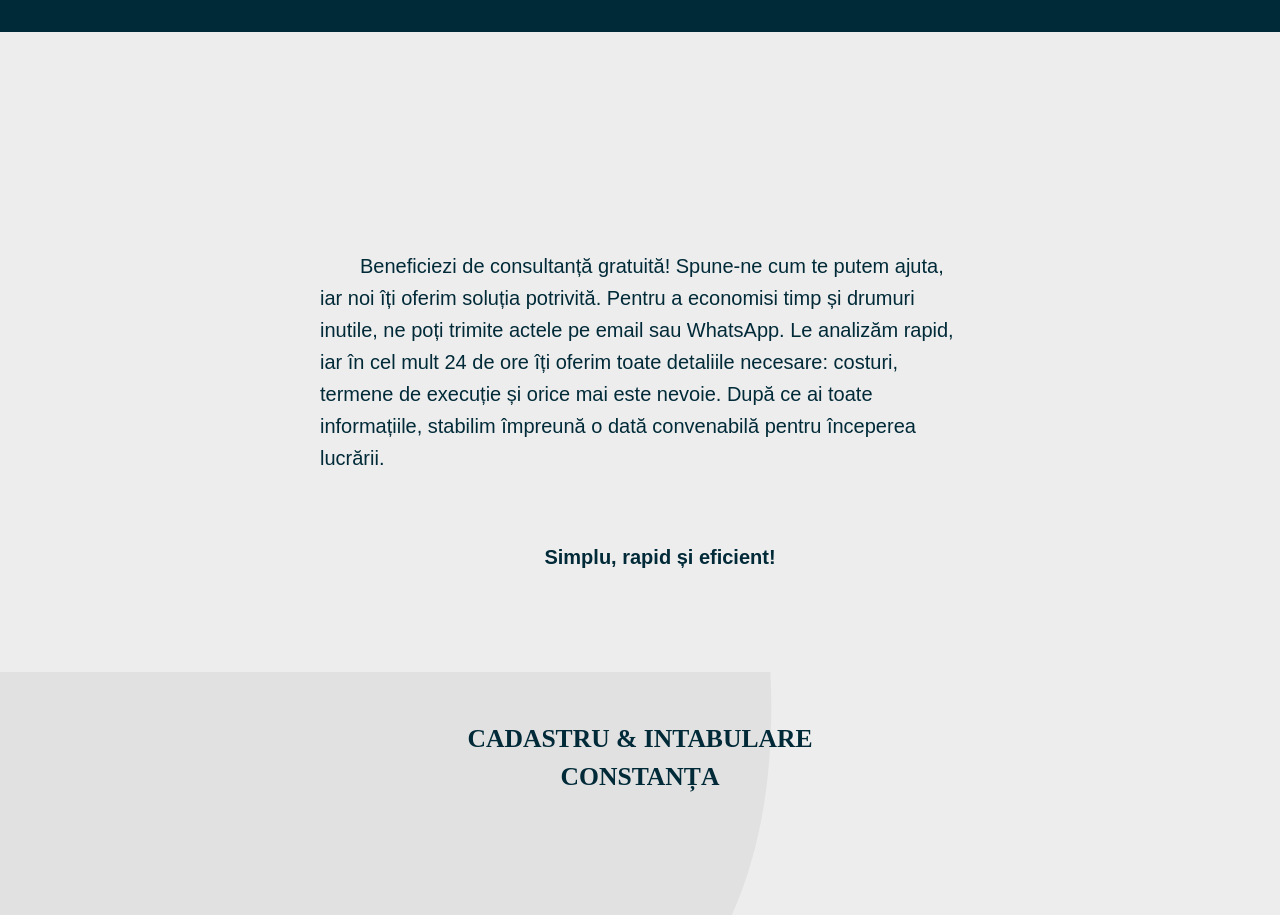
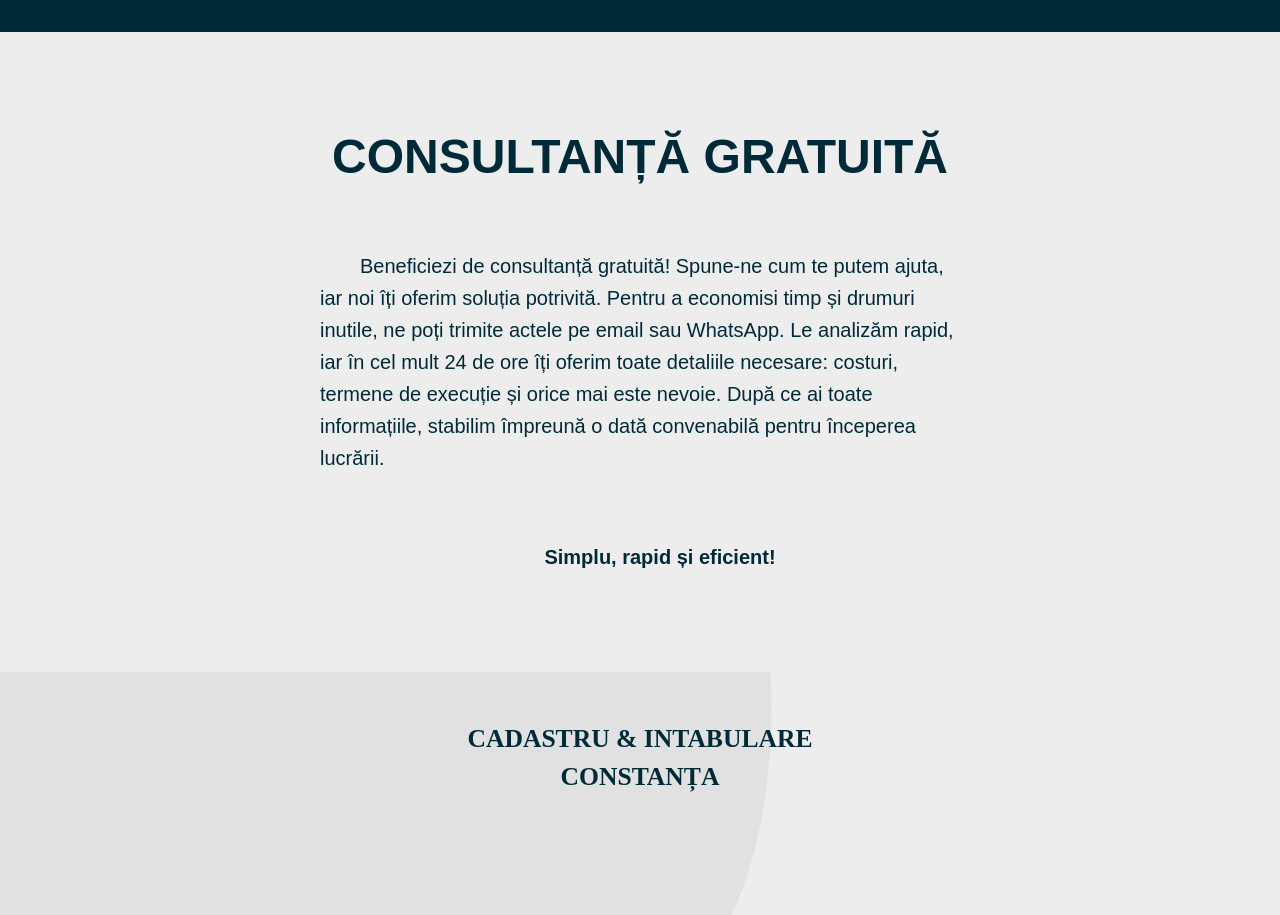
Before and after one commit to MocanuAlinD/cadastrumad, a Next.js app: page / in a window 1280 px wide. Shown: the part 2640-3555 px from the top of the page. Built offline with nearby package versions, Linux system fonts and the light colour scheme; a web font is replaced by a local one.

Commit message:
Fixed one text that i forgot to change color

```diff
--- a/src/app/page.tsx
+++ b/src/app/page.tsx
@@ -5,7 +5,7 @@ import styles from "./mainpage.module.css";
 
 export default function Home() {
   const h3Style = "text-lg md:text-5xl font-extrabold text-center text-[var(--primaryColor)]";
-  const h3Styletitle = "text-lg md:text-5xl font-extrabold text-center text-[var(--secondaryColor)]";
+  const h3StyleDark = "text-lg md:text-5xl font-extrabold text-center text-[var(--secondaryColor)]";
 
   return (
     <div className="w-full">
@@ -27,7 +27,7 @@ export default function Home() {
               " flex flex-col items-center justify-evenly gap-4 py-12 md:min-h-[40rem]"
             }
           >
-            <h3 className={h3Styletitle}>
+            <h3 className={h3StyleDark}>
               +2300 PROIECTE
               <br />
               +20 ANI EXPERIENȚĂ
@@ -69,7 +69,7 @@ export default function Home() {
                 " flex flex-col items-center justify-evenly gap-4 py-12 md:min-h-[40rem]"
               }
             >
-              <h3 className={h3Style}>CONSULTANȚĂ GRATUITĂ</h3>
+              <h3 className={h3StyleDark}>CONSULTANȚĂ GRATUITĂ</h3>
               <p className=" max-w-[85%] md:max-w-[50%] leading-6 md:leading-8 text-sm md:text-xl font-normal">
                 &emsp;&emsp;Beneficiezi de consultanță gratuită! Spune-ne cum te
                 putem ajuta, iar noi îți oferim soluția potrivită. Pentru a
```
